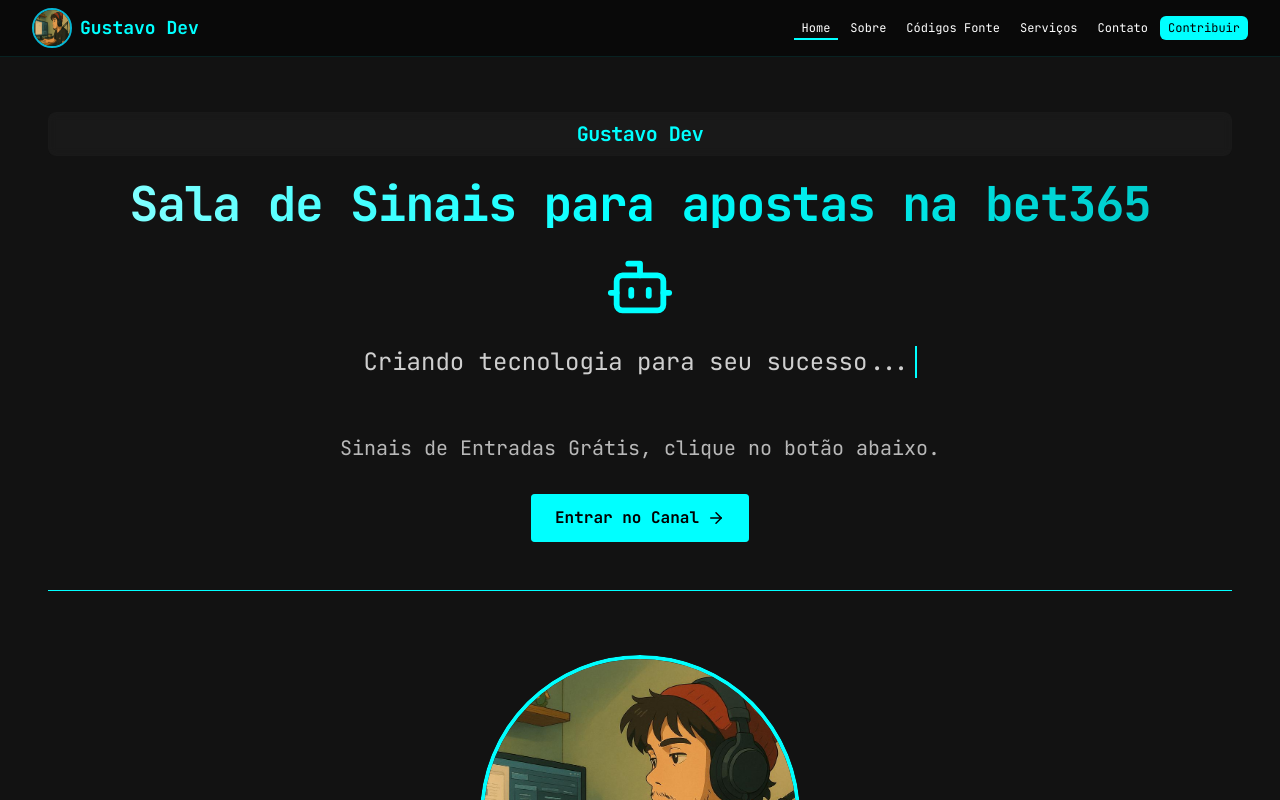
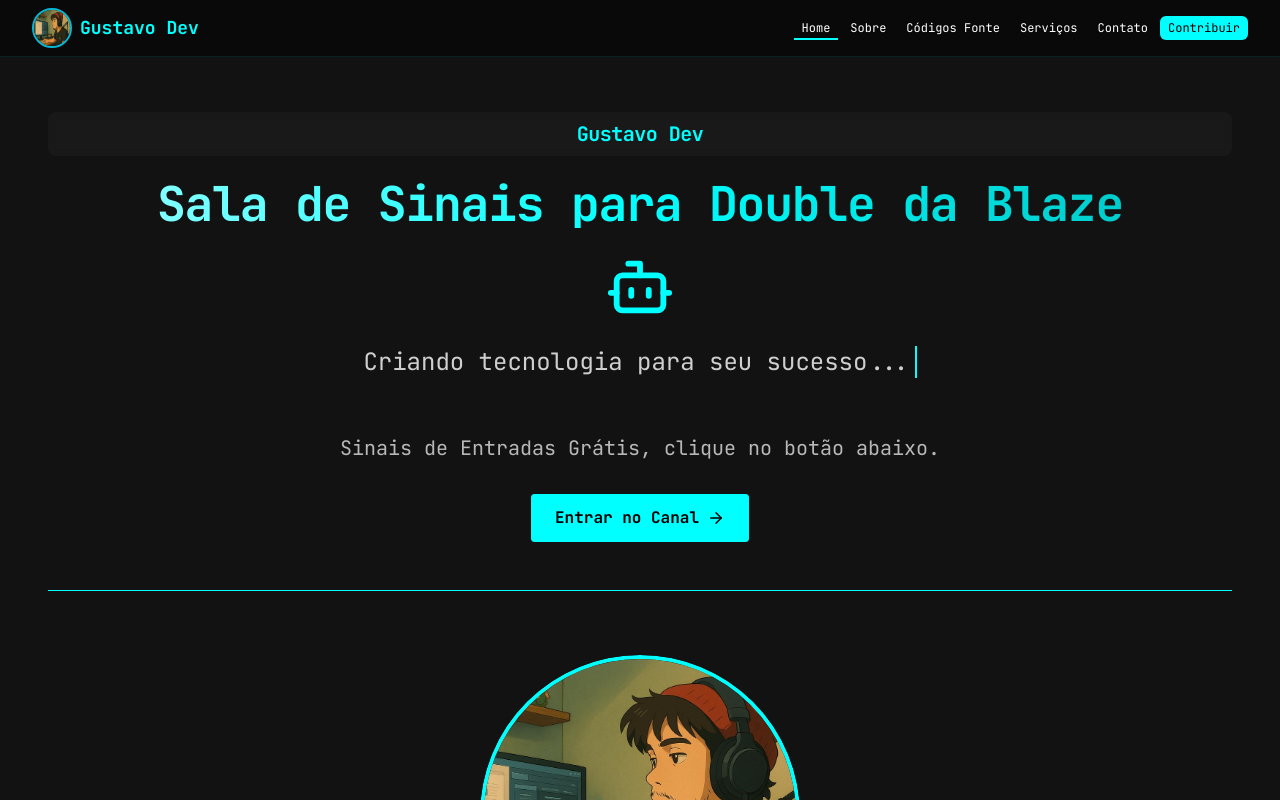
Before and after one commit to eugustas/new-site, a React (Vite) app in the folder meu-site-main/: page / in a window 1280 px wide. Shown: the top 800 px of the page. Built offline with nearby package versions, Linux system fonts and the light colour scheme.

Commit message:
HeroSection.tsx

```diff
--- a/meu-site-main/src/components/home/HeroSection.tsx
+++ b/meu-site-main/src/components/home/HeroSection.tsx
@@ -17,7 +17,7 @@ const HeroSection: React.FC = () => {
         {/* Main Content */}
         <div className="flex flex-col items-center justify-center text-center">
           <h1 className="text-4xl md:text-6xl lg:text-5xl font-bold mb-6 text-gradient">
-            Sala de Sinais para apostas na bet365
+            Sala de Sinais para Double da Blaze
           </h1>
 
           {/* Added Bot Icon */}
@@ -43,7 +43,7 @@ const HeroSection: React.FC = () => {
           </p>
 
           <a
-            href="https://t.me/+pjHeHAM5jnAzYThh"
+            href="https://t.me/+XGlaHEgSahswMWFh"
             target="_blank"
             rel="noopener noreferrer"
             className="btn-primary group flex items-center gap-2 animate-pulse-cyan"
```
